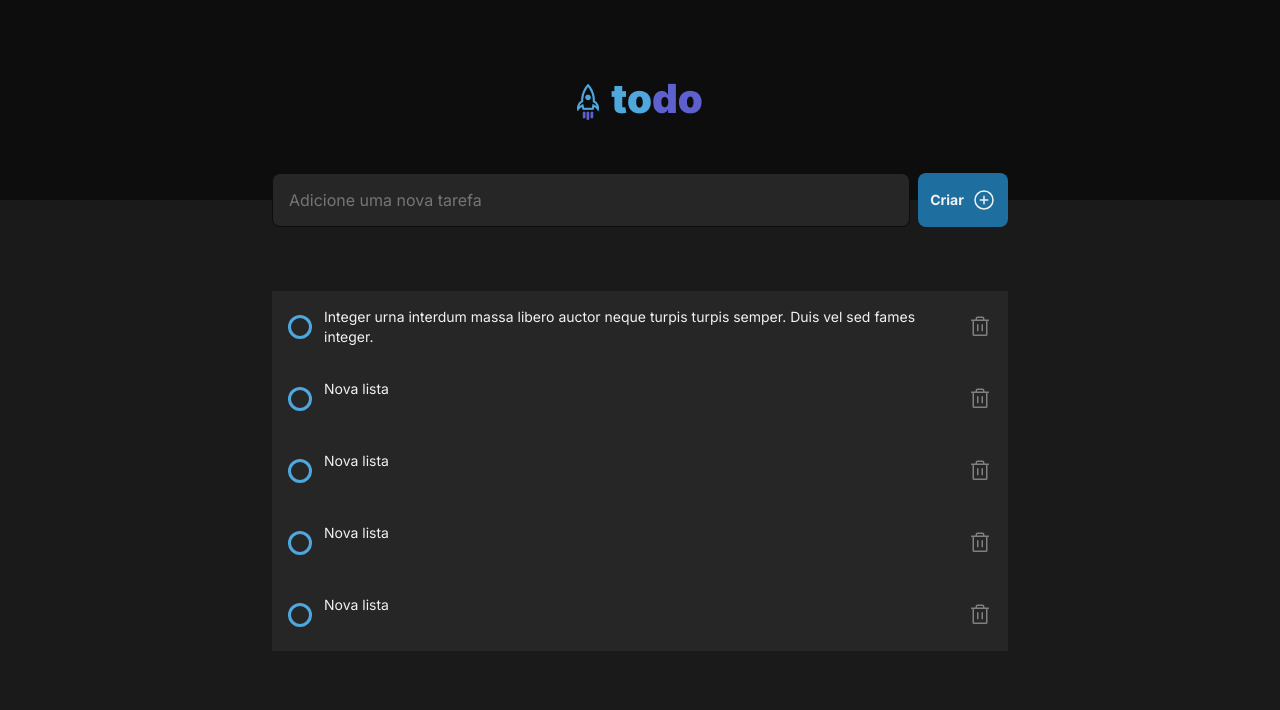
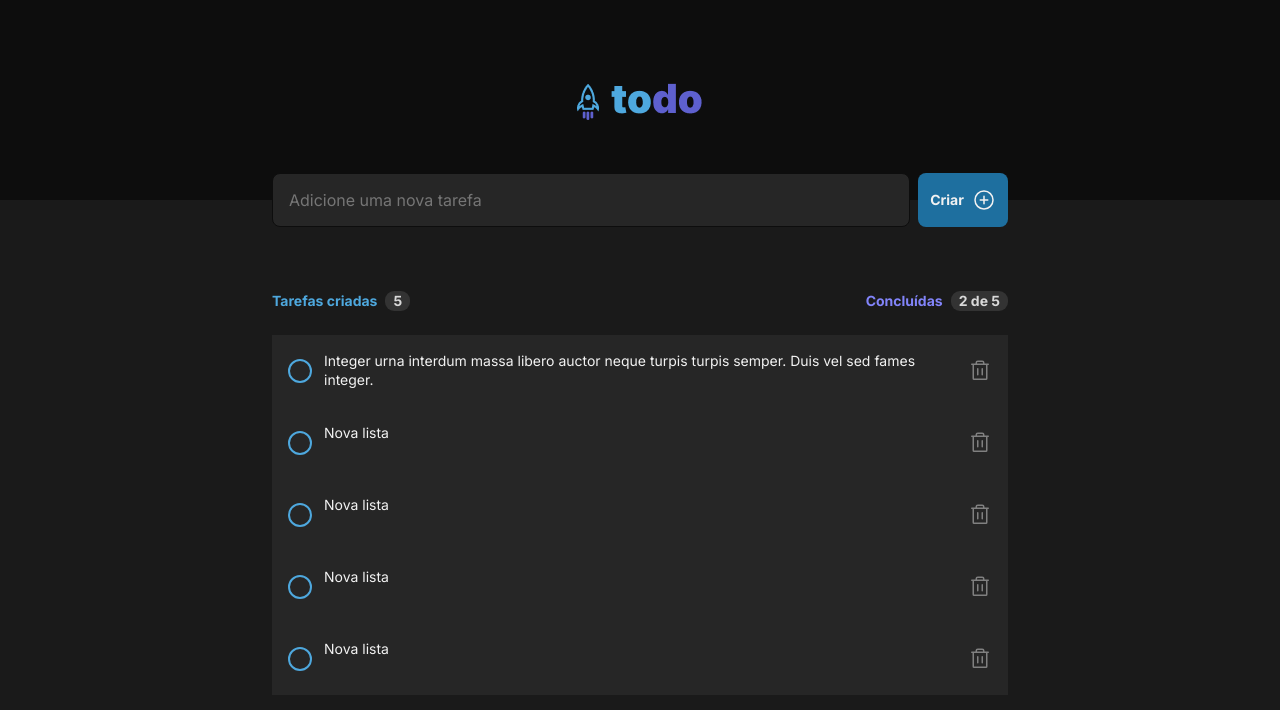
Before and after one commit to olinicker/to-do-list, a React (Vite) app: page / in a window 1280 px wide. Shown: the top 710 px of the page. Built offline with nearby package versions, Linux system fonts and the light colour scheme.

Commit message:
finalizando criação e estilização do componente infoTask

```diff
--- a/src/App.jsx
+++ b/src/App.jsx
@@ -1,7 +1,8 @@
 import { useState } from 'react';
 import { Task } from './components/Task';
 import { Header } from './components/Header';
-import { InputTask } from './components/InputTask'
+import { InputTask } from './components/InputTask';
+import { InfoTask } from './components/InfoTask';
 
 import styles from './App.module.css';
 
@@ -13,6 +14,8 @@ export function App() {
       <Header />
       <div className={styles.wrapper}>
         <InputTask />
+        <InfoTask />
+
         <Task
           content="Integer urna interdum massa libero auctor neque turpis turpis semper. Duis vel sed fames integer."
         />
--- a/src/App.module.css
+++ b/src/App.module.css
@@ -1,5 +1,5 @@
 .wrapper {
-  display: flex;
-  flex-direction: column;
-  align-items: center;
+
+  width: 46rem;
+  margin-inline: auto;
 }
--- /dev/null
+++ b/src/components/InfoTask.jsx
@@ -0,0 +1,17 @@
+import styles from './InfoTask.module.css';
+
+export function InfoTask() {
+  return (
+    <div className={styles.infoTask}>
+      <div className={styles.created}>
+        <p>Tarefas criadas</p>
+        <span>5</span>
+      </div>
+
+      <div className={styles.done}>
+        <p>Concluídas</p>
+        <span>2 de 5</span>
+      </div>
+    </div>
+  )
+}
--- /dev/null
+++ b/src/components/InfoTask.module.css
@@ -0,0 +1,48 @@
+.infoTask {
+  display: flex;
+  justify-content: space-between;
+  margin-bottom: 1.5rem;
+  width: 100%;
+  font: var(--text-14);
+}
+
+.created {
+  display: flex;
+  align-items: center;
+  gap: 8px;
+}
+
+.done {
+  display: flex;
+  align-items: center;
+  gap: 8px;
+}
+
+.created p {
+  font: var(--text-14);
+  font-weight: bold;
+  color: var(--blue);
+}
+
+.created span {
+  font-weight: bold;
+  background-color: var(--gray-400);
+  color: var(--gray-200);
+  border-radius: 9px;
+  padding-inline: 8px;
+}
+
+
+.done p {
+  font: var(--text-14);
+  font-weight: bold;
+  color: var(--purple);
+}
+
+.done span {
+  font-weight: bold;
+  background-color: var(--gray-400);
+  color: var(--gray-200);
+  border-radius: 9px;
+  padding-inline: 8px;
+}
--- a/src/components/InputTask.jsx
+++ b/src/components/InputTask.jsx
@@ -1,6 +1,6 @@
-import { PlusCircle } from "@phosphor-icons/react"
+import { PlusCircle } from "@phosphor-icons/react";
 
-import styles from './InputTask.module.css'
+import styles from './InputTask.module.css';
 
 export function InputTask() {
   return (
--- a/src/components/InputTask.module.css
+++ b/src/components/InputTask.module.css
@@ -1,5 +1,5 @@
 .inputTask {
-  width: 736px;
+  width: 100%;
   height: 54px;
   display: flex;
   justify-content: space-between;
--- a/src/components/Task.jsx
+++ b/src/components/Task.jsx
@@ -1,5 +1,5 @@
-import styles from './Task.module.css'
-import { Trash, Check } from "@phosphor-icons/react"
+import styles from './Task.module.css';
+import { Trash, Check } from "@phosphor-icons/react";
 
 export function Task(props) {
   return (
--- a/src/components/Task.module.css
+++ b/src/components/Task.module.css
@@ -8,7 +8,7 @@
   color: var(--gray-100);
   font: var(--text-14);
   height: 4.5rem;
-  width: 46rem;
+  width: 100%;
 
   & button {
     background-color: transparent;
@@ -36,7 +36,7 @@
   flex-direction: column;
   align-items: center;
   border-radius: 50%;
-  border: 3px solid var(--blue);
+  border: 2px solid var(--blue);
   width: 24px;
   height: 24px;
   position: relative;
```
